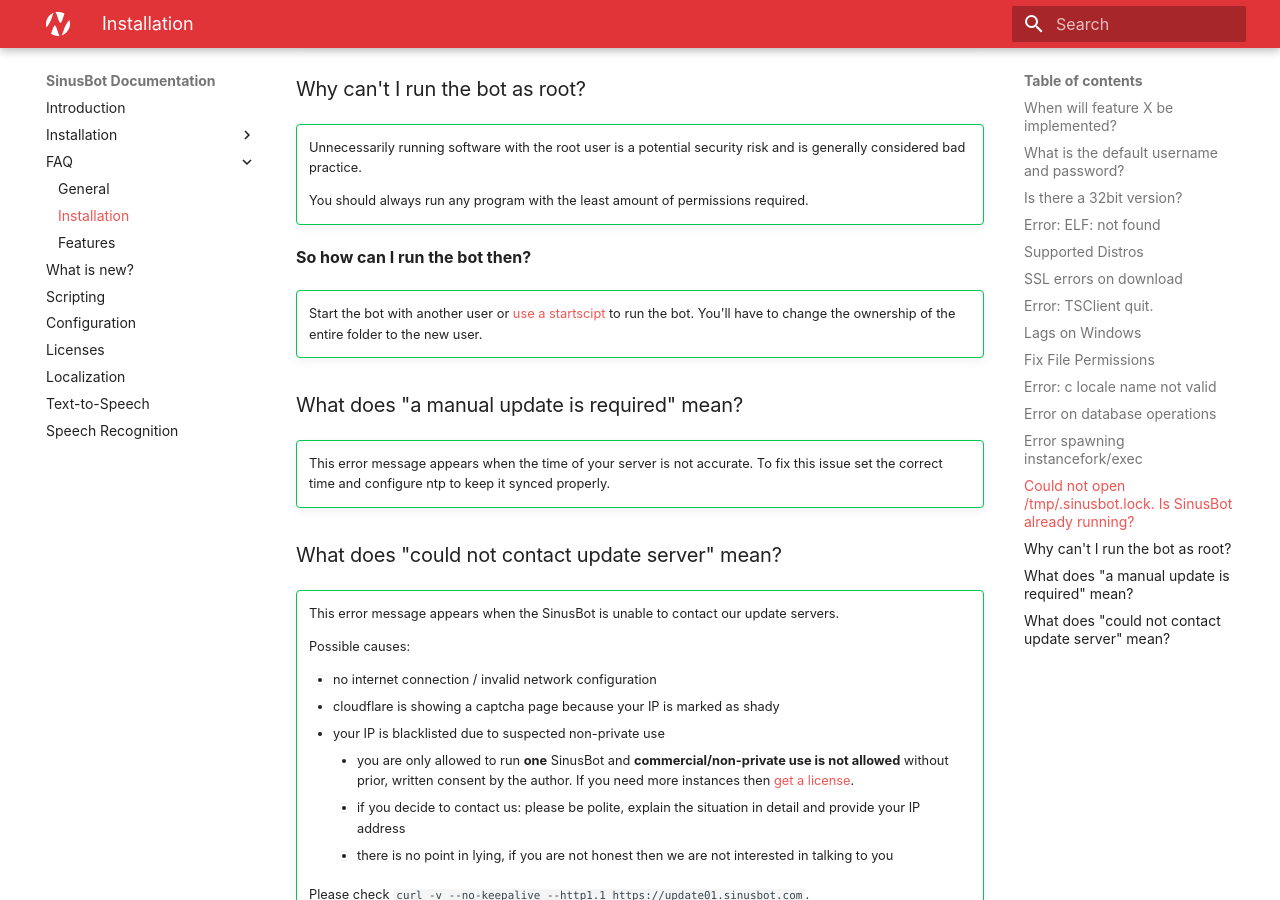
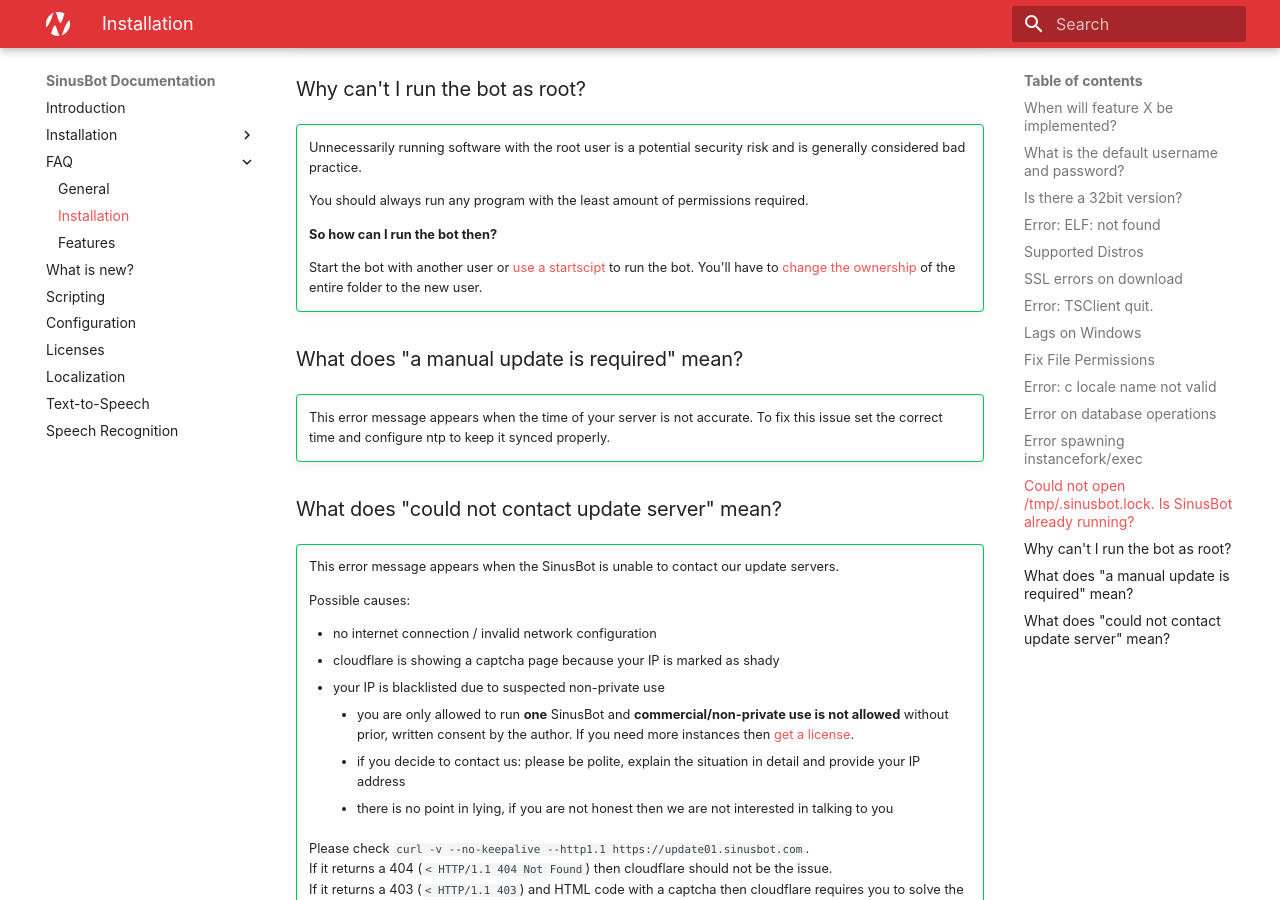
Before and after one commit to SinusBot/docs, an MkDocs documentation site: the page built from docs/faq/installation.md, in a window 1280 px wide and 900 px high, scrolled down 3968 px. Built offline with MkDocs 1.6.1 and Material for MkDocs 9.7.7, drawn with Linux system fonts in a browser that asks for light colours; some of the changed lines change nothing that is shown.

Commit message:
merge root faq

```diff
--- a/docs/faq/installation.md
+++ b/docs/faq/installation.md
@@ -144,11 +144,10 @@
 
     You should always run any program with the least amount of permissions required.
 
-**So how can I run the bot then?**
+    **So how can I run the bot then?**
 
-!!! success ""
     Start the bot with another user or [use a startscipt](../../installation/linux/#using-a-startscript) to run the bot.
-    You'll have to change the ownership of the entire folder to the new user.
+    You'll have to [change the ownership](#fix-file-permissions) of the entire folder to the new user.
 
 ### What does "a manual update is required" mean?
 
```
